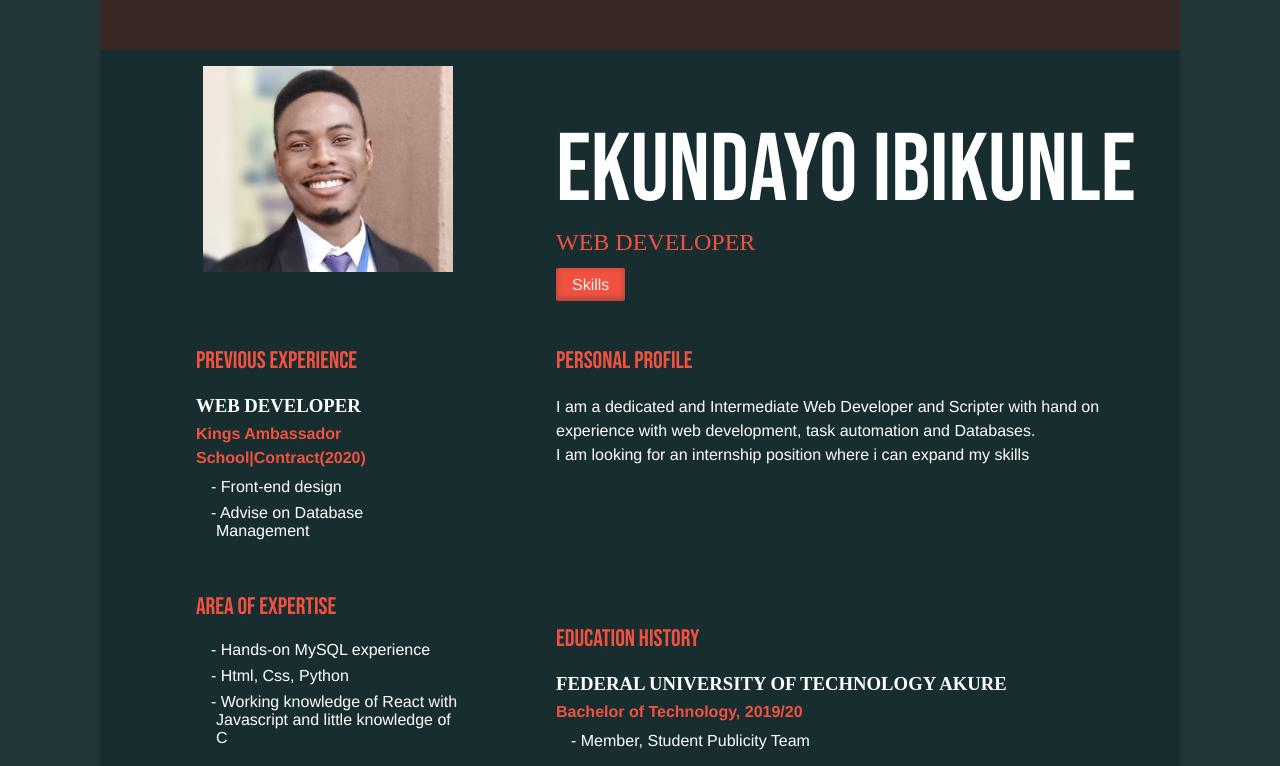
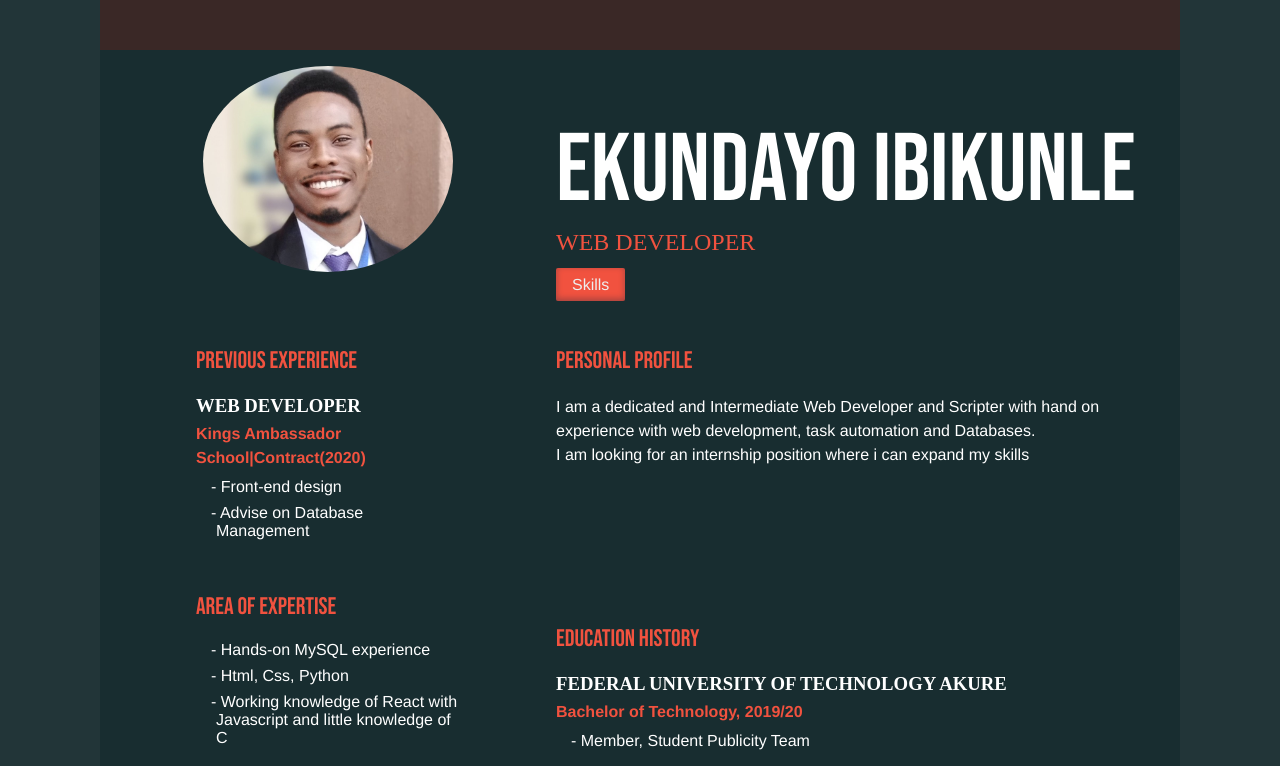
Before and after one commit to Gelbero46/Resume-2.0, a plain HTML site: page index.html in a window 1280 px wide. Shown: the top 766 px of the page. Drawn offline with Linux system fonts and the light colour scheme; files whose address does not match are found by name; a web font is replaced by a local one.

Commit message:
Update style.css

```diff
--- a/css/style.css
+++ b/css/style.css
@@ -80,6 +80,10 @@ h3 {
 }
 h2 {
     color: #f1523f;
+}
+
+.dark img {
+    border-radius: 50%;
 }
 
 @media (min-width: 800px) {
```
